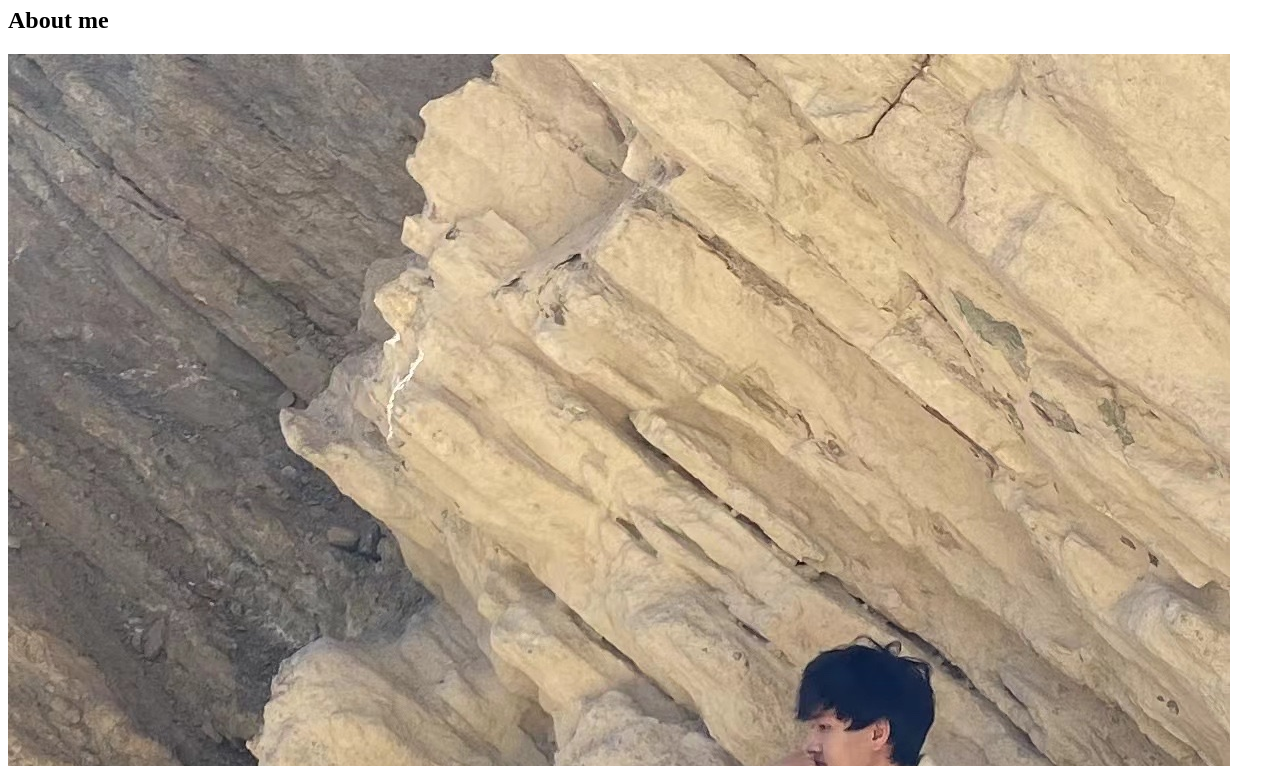
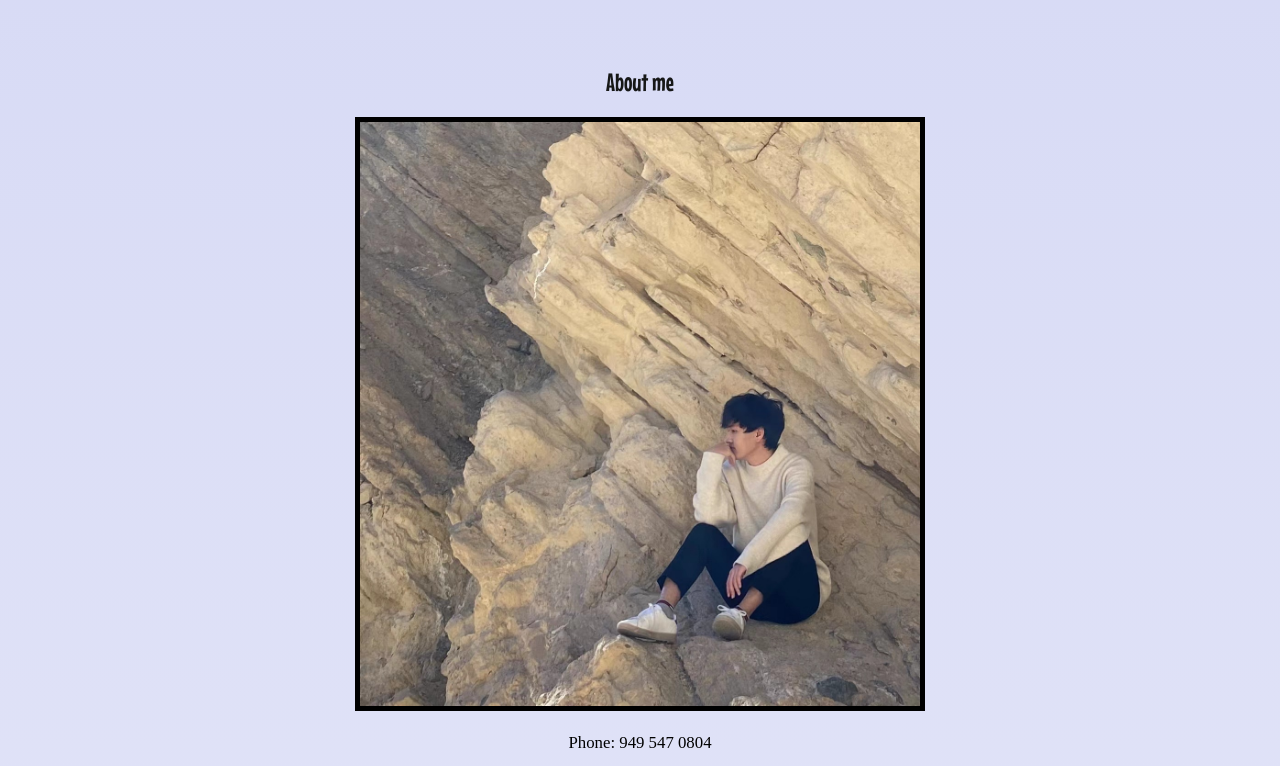
Before and after one commit to Yoomin99/myProfile, a plain HTML site: page website.html in a window 1280 px wide. Shown: the part 111-877 px from the top of the page. Drawn offline with Linux system fonts and the light colour scheme; the site is published under a folder, as on GitHub Pages, so addresses that start at the root find nothing; a web font is replaced by a local one.

Commit message:
Update website.html

```diff
--- a/website.html
+++ b/website.html
@@ -1,7 +1,7 @@
 <!DOCTYPE html>
 <html>
   <head>
-    <link rel = "stylesheet" type = "text/css" href = "/src/code/CSS/style.css">
+    <link rel = "stylesheet" type = "text/css" href = "src/code/CSS/style.css">
     <meta charset="UTF-8">
     <meta name="description" content="Yoomin Website">
     <meta name="keywords" content="Yoomin Website">
```
